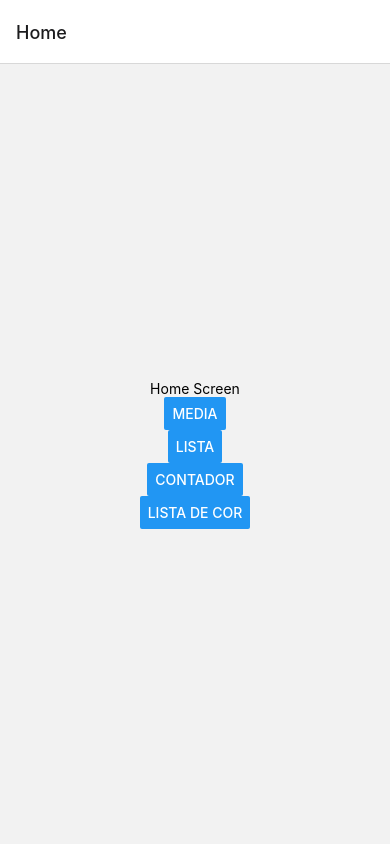
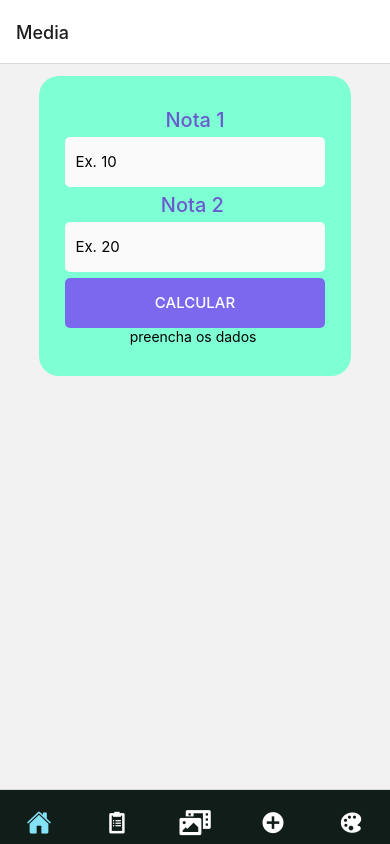
Before and after one commit to matheus-a-chaves/estudos-react-native, a React Native app: screen / in a window 390 px wide. Built offline with nearby package versions, Linux system fonts and the light colour scheme.

Commit message:
adicinando galeria

```diff
--- a/App.js
+++ b/App.js
@@ -1,23 +1,15 @@
 import { NavigationContainer } from '@react-navigation/native';
+import { createBottomTabNavigator } from "@react-navigation/bottom-tabs";
 import { createStackNavigator } from '@react-navigation/stack';
-import HomeScreen from './src/components/HomeScreen';
-import Lista from './src/components/Lista';
-import Counter from './src/components/screens/CounterScreen'
-import ColorList from './src/components/ColorList'
-import Main from './src/components/main'
+import Routes from './src/routes'
 
 const Stack = createStackNavigator();
 
 export default function App() {
+  const Tab = createBottomTabNavigator();
   return (
     <NavigationContainer>
-      <Stack.Navigator>
-        <Stack.Screen name="Home" component={HomeScreen} />
-        <Stack.Screen name="Media" component={Main} />
-        <Stack.Screen name="Lista" component={Lista} />
-        <Stack.Screen name="CounterScreen" component={Counter} />
-        <Stack.Screen name="ColorList" component={ColorList} />
-      </Stack.Navigator>
+      <Routes />
     </NavigationContainer>
   );
 }
--- a/package.json
+++ b/package.json
@@ -9,6 +9,7 @@
     "web": "expo start --web"
   },
   "dependencies": {
+    "@react-navigation/bottom-tabs": "^6.5.8",
     "@react-navigation/native": "^6.1.7",
     "@react-navigation/stack": "^6.3.17",
     "expo": "^49.0.8",
--- a/src/components/HomeScreen.js
+++ /dev/null
@@ -1,41 +0,0 @@
-import React from "react";
-import { View, Text, StyleSheet, Button } from "react-native";
-
-export default function HomeScreen({ navigation }) {
-    return (
-        <View style={styles.container}>
-            <Text>Home Screen</Text>
-            <Button
-                title="Media"
-                onPress={() => navigation.navigate('Media')}
-            />
-            <Button
-                title="Lista"
-                onPress={() => navigation.navigate('Lista')}
-            />
-            <Button
-                title="Contador"
-                onPress={() => navigation.navigate('CounterScreen')}
-            />
-            <Button
-                title="Lista de cor"
-                onPress={() => navigation.navigate('ColorList')}
-            />
-        </View>
-    );
-}
-
-const styles = StyleSheet.create({
-    container: {
-        flex: 1,
-        alignItems: 'center',
-        justifyContent: 'center'
-    },
-    button: {
-        flex: 1,
-        backgroundColor: '#000',
-        flexDirection: 'column',
-        height: 20,
-        width: 40
-    },
-});
--- a/src/components/forms/styles.js
+++ b/src/components/forms/styles.js
@@ -1,4 +1,4 @@
-import { Button, StyleSheet } from 'react-native';
+import { StyleSheet } from 'react-native';
 
 const styles = StyleSheet.create({
     forms: {
--- /dev/null
+++ b/src/components/screens/GalleryScreen.js
@@ -0,0 +1,56 @@
+import React from 'react';
+import {
+    SafeAreaView,
+    View,
+    FlatList,
+    StyleSheet,
+    Image,
+    StatusBar,
+} from 'react-native';
+
+import DATA from '../../data/photos.json';
+
+
+const Item = ({ url }) => (
+    <View>
+        <Image style={styles.image}
+            source={{ uri: url }} />
+    </View>
+)
+
+const GalleryScreen = () => {
+    return (
+        <SafeAreaView>
+            <FlatList
+                contentContainerStyle={styles.contentContainerStyle}
+                numColumns={2}
+                style={styles.flatList}
+                data={DATA}
+                renderItem={({ item }) => <Item url={item.url} />}
+                keyExtractor={item => item.id}
+            />
+        </SafeAreaView>
+    );
+}
+
+const styles = StyleSheet.create({
+
+    image: {
+        width: 150,
+        height: 80,
+        backgroundColor: '#f9c2ff',
+        margin: 10
+    },
+    flatList: {
+        display: 'flex',
+        width: "100%",
+        height: "100%",
+    },
+    contentContainerStyle: {
+        alignItems: 'center',
+        justifyContent: 'space-evenly'
+    }
+
+});
+
+export default GalleryScreen;
--- /dev/null
+++ b/src/data/photos.json
@@ -0,0 +1,66 @@
+[
+    {
+        "id": "01",
+        "url": "https://cdn.pixabay.com/photo/2023/08/19/05/50/wolf-8199785_1280.png"
+    },
+    {
+        "id": "02",
+        "url": "https://cdn.pixabay.com/photo/2023/04/12/12/02/cute-7920120_1280.jpg"
+    },
+    {
+        "id": "03",
+        "url": "https://cdn.pixabay.com/photo/2023/05/29/13/10/shoes-8026038_1280.jpg"
+    },
+    {
+        "id": "04",
+        "url": "https://cdn.pixabay.com/photo/2023/04/26/18/05/bird-7953069_1280.jpg"
+    },
+    {
+        "id": "05",
+        "url": "https://cdn.pixabay.com/photo/2023/08/07/16/37/bird-8175466_1280.jpg"
+    },
+    {
+        "id": "06",
+        "url": "https://cdn.pixabay.com/photo/2023/08/08/15/01/flower-8177578_1280.jpg"
+    },
+    {
+        "id": "07",
+        "url": "https://cdn.pixabay.com/photo/2023/08/16/05/52/horse-8193368_1280.jpg"
+    },
+    {
+        "id": "08",
+        "url": "https://cdn.pixabay.com/photo/2023/07/23/06/57/leaf-8144517_1280.jpg"
+    },
+    {
+        "id": "09",
+        "url": "https://cdn.pixabay.com/photo/2023/08/15/21/50/squirrel-8192899_1280.jpg"
+    },
+    {
+        "id": "10",
+        "url": "https://cdn.pixabay.com/photo/2023/08/11/12/41/capuchin-8183528_1280.jpg"
+    },
+    {
+        "id": "11",
+        "url": "https://cdn.pixabay.com/photo/2023/08/18/16/35/shutters-8198905_1280.jpg"
+    },
+    {
+        "id": "12",
+        "url": "https://cdn.pixabay.com/photo/2023/07/19/19/14/monarch-butterfly-8137642_1280.png"
+    },
+    {
+        "id": "13",
+        "url": "https://cdn.pixabay.com/photo/2023/06/25/23/50/bicycle-8088372_1280.jpg"
+    },
+    {
+        "id": "14",
+        "url": "https://cdn.pixabay.com/photo/2023/08/19/05/31/green-sea-turtle-8199770_1280.jpg"
+    },
+    {
+        "id": "15",
+        "url": "https://cdn.pixabay.com/photo/2023/07/28/11/05/boat-8155029_1280.jpg"
+    },
+    {
+        "id": "16",
+        "url": "https://cdn.pixabay.com/photo/2023/06/03/08/19/leaf-8037229_1280.jpg"
+    }
+]
--- /dev/null
+++ b/src/routes.js
@@ -0,0 +1,78 @@
+import React from "react";
+import { createBottomTabNavigator } from "@react-navigation/bottom-tabs";
+import Media from './components/forms'
+import Lista from './components/Lista'
+import Contador from './components/screens/CounterScreen'
+import ListaCor from './components/ColorList'
+import Galeria from './components/screens/GalleryScreen'
+
+import { Entypo, Ionicons, Foundation, FontAwesome5 } from '@expo/vector-icons'
+
+const Tab = createBottomTabNavigator();
+export default function App() {
+    return (
+        <Tab.Navigator
+            screenOptions={{
+                tabBarStyle: {
+                    height: 55,
+                    backgroundColor: '#111d18',
+                    paddingTop: 10
+                },
+                tabBarActiveTintColor: '#83e2f6',
+                tabBarInactiveTintColor: '#fff'
+            }}
+            tabBarStyle={{}}
+        >
+            <Tab.Screen
+                name="Media"
+                component={Media}
+                options={{
+                    tabBarLabel: '',
+                    tabBarIcon: ({ size, color }) => (
+                        <Ionicons name="home" size={size} color={color} />
+                    )
+                }}
+            />
+            <Tab.Screen
+                name="Lista"
+                component={Lista}
+                options={{
+                    tabBarLabel: '',
+                    tabBarIcon: ({ size, color }) => (
+                        <Foundation name="clipboard-notes" size={size} color={color} />
+                    )
+                }}
+            />
+            <Tab.Screen
+                name="Galeria"
+                component={Galeria}
+                options={{
+                    tabBarLabel: '',
+                    tabBarIcon: ({ size, color }) => (
+                        <FontAwesome5 name="photo-video" size={size} color={color} />
+                    )
+                }}
+            />
+            <Tab.Screen
+                name="Contador"
+                component={Contador}
+                options={{
+                    tabBarLabel: '',
+                    tabBarIcon: ({ size, color }) => (
+                        <Entypo name="circle-with-plus" size={size} color={color} />
+                    )
+                }}
+            />
+            <Tab.Screen
+                name="Lista de Cores"
+                component={ListaCor}
+                options={{
+                    tabBarLabel: '',
+                    tabBarIcon: ({ size, color }) => (
+                        <Ionicons name="color-palette" size={size} color={color} />
+                    )
+                }}
+            />
+        </Tab.Navigator>
+    );
+}
```
Also changed, not shown: 1 other file (tests, documents, lock files or other folders).
